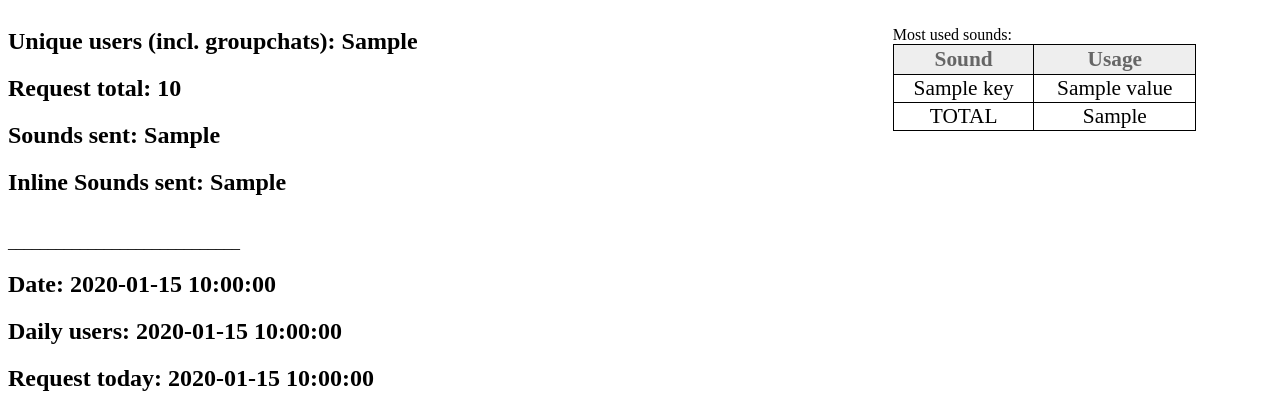
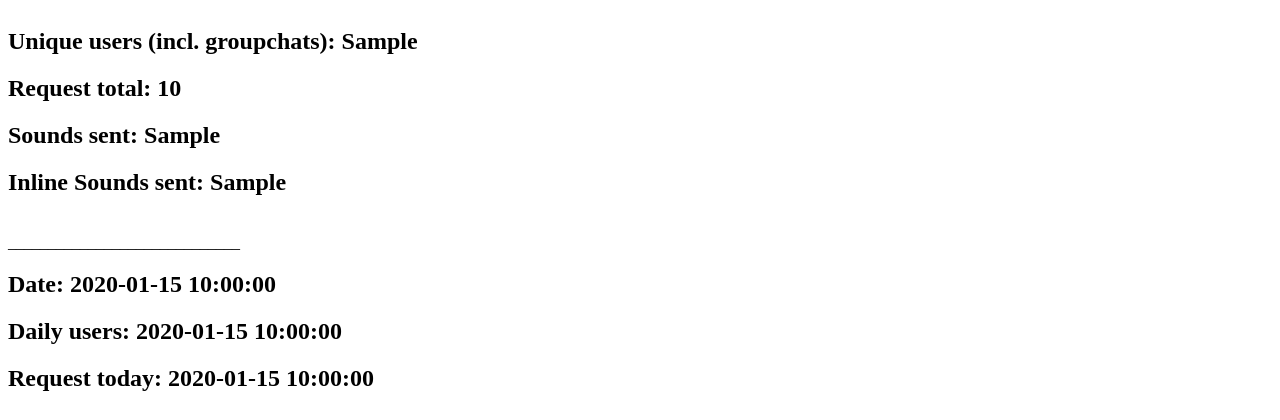
Before and after one commit to Lulzx/sasha, a Flask app: template templates/stats.html in a window 1280 px wide. Shown: the top 420 px of the page. Run offline with Flask 2, Linux system fonts and the light colour scheme; the template is opened without the code that fills it: most values are stand-ins (such as "Sample title", 1, 10 or a date in 2020); parts of the project's set-up code (start-up, migrations or seed data) failed here and were passed over.

Commit message:
removed most used sounds

```diff
--- a/templates/stats.html
+++ b/templates/stats.html
@@ -68,22 +68,23 @@
             </script>
         </div>
 
-        <div style="float: right; width: 30%">
-            <br>
-            Most used sounds:
-            <table class="sortable">
-                <thead>
-                  <tr><th>Sound</th><th>Usage</th></tr>
-                </thead>
-                <tbody>
-                    {% for key, value in sound_stats.iteritems() %}
-                        <tr><td> {{ key }} </td><td> {{ value }} </td></tr>
-                    {% endfor %}
-                </tbody>
-                <tfoot>
-                  <tr><td>TOTAL</td><td>{{ stats['sounds_sent'] }}</td></tr>
-                </tfoot>
-            </table>
-        </div>
+        <!--Most used sounds is not saying much anymore because chosen "inline sounds" are not (yet) analysed-->
+        <!--<div style="float: right; width: 30%">-->
+            <!--<br>-->
+            <!--Most used sounds:-->
+            <!--<table class="sortable">-->
+                <!--<thead>-->
+                  <!--<tr><th>Sound</th><th>Usage</th></tr>-->
+                <!--</thead>-->
+                <!--<tbody>-->
+                    <!--{% for key, value in sound_stats.iteritems() %}-->
+                        <!--<tr><td> {{ key }} </td><td> {{ value }} </td></tr>-->
+                    <!--{% endfor %}-->
+                <!--</tbody>-->
+                <!--<tfoot>-->
+                  <!--<tr><td>TOTAL</td><td>{{ stats['sounds_sent'] }}</td></tr>-->
+                <!--</tfoot>-->
+            <!--</table>-->
+        <!--</div>-->
     </div>
 </html>
```
